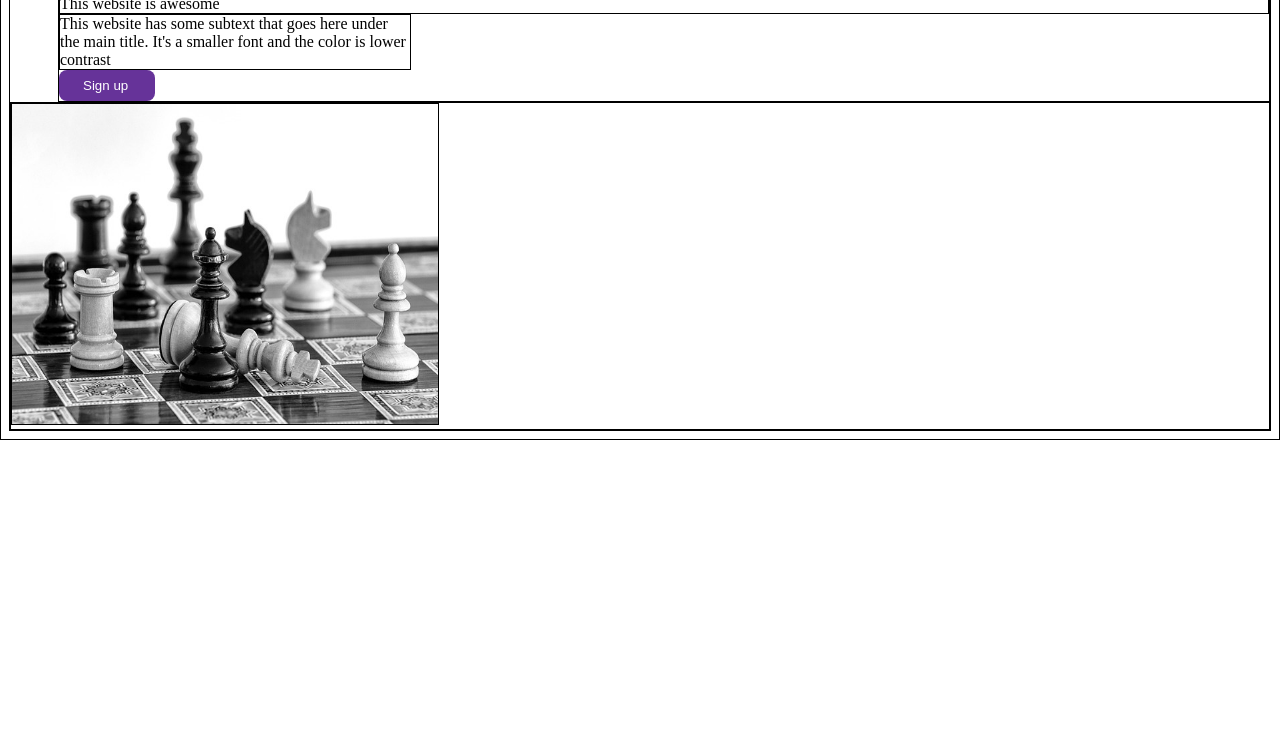
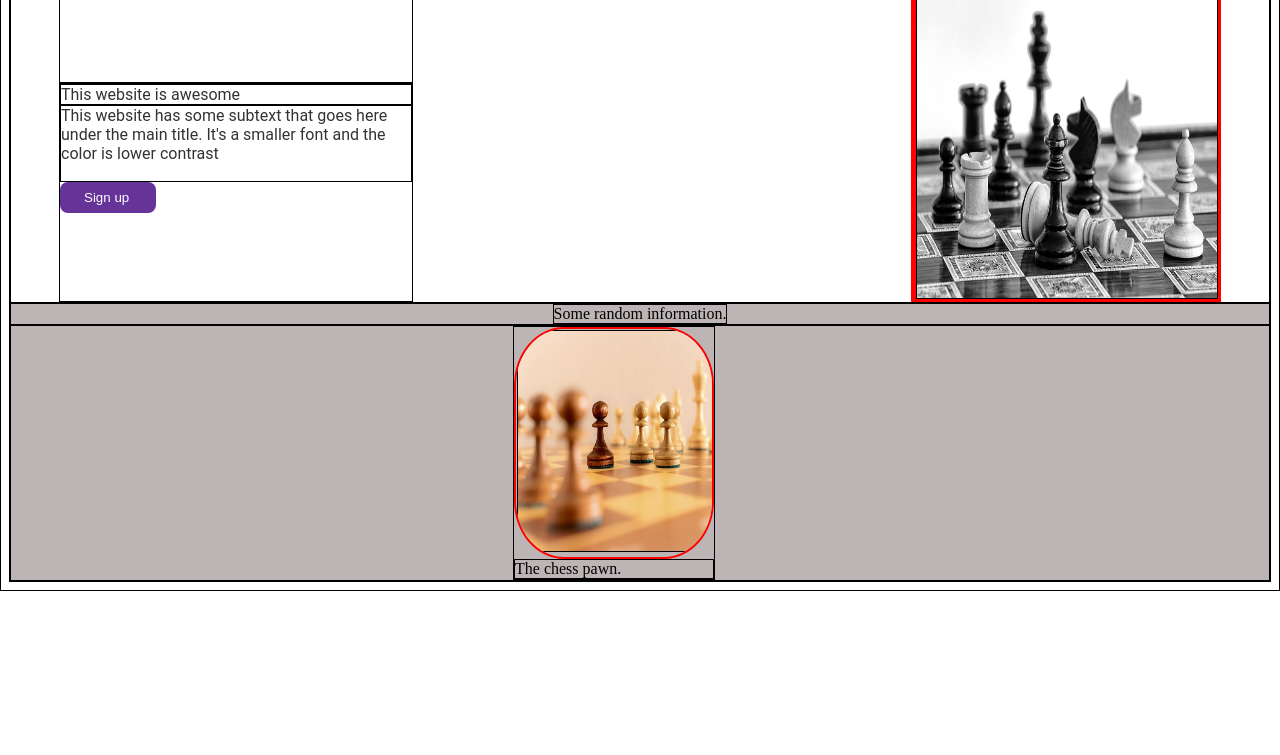
Before and after one commit to linhcoder0/landing-page, a plain HTML site: page index.html in a window 1280 px wide. Shown: the part 45-800 px from the top of the page. Drawn offline with Linux system fonts and the light colour scheme.

Commit message:
Add image

```diff
--- a/index.html
+++ b/index.html
@@ -1,3 +1,4 @@
+
 <!DOCTYPE html>
 <html lang="en">
     <head>
@@ -17,20 +18,30 @@
             </ul>
         </div>
 
-        <div class="body0"></div>
-        <div class="body1">
-            <div class="header2">
-                This website is awesome
-            </div>
-            <div class="text">
-                This website has some subtext that goes here under the main title. It's a smaller font and the color is lower contrast
-            </div>
-            <button class = "button">Sign up</button>
+        <div class="container">
+            <div class="body1">
+                <div class = "headerA">
+                <div class="header2"></div>This website is awesome</div>
+                <div class="text">This website has some subtext that goes here under the main title. It's a smaller font and the color is lower contrast</div>
+                <button class = "button">Sign up</button>
+                </div>
+                <div class="chessimg">
+                    <img src = "images/chess2.jpg" alt = "chess" height = "300" width = "300px">
+                </div>
             </div>
         </div>
-        <div class="chessimg">
-            <img src = "images/chess2.jpg" alt = "chess" height = "320" width = "426px">
+
+        <div class = "container2">
+            <div class = "headerB">Some random information.</div>
         </div>
 
+        <div class = "container2">
+            <div class = "containerB">
+                <div class = "imgcontainer">
+                <img src="./images/chess-pawn.jpg" alt="chess pawn" width = "220" height="220">
+            </div>
+                <div class="text">The chess pawn.</div>
+            </div>
+        </div>
     </body>
 </html>
--- a/style.css
+++ b/style.css
@@ -2,6 +2,8 @@
   border:1px solid black;
 
 }
+
+
 
 a {
   display:flex;
@@ -35,17 +37,20 @@ a {
 .body1{
   display:flex;
   flex-direction: column;
-    margin-left:48px;
+  justify-content:center;
+  margin:0;
+  padding:0;
 
+  /* width:300px; */
+} */
 
-} */
 
 .header2{
   display:flex;
     flex-flow: row wrap;
-    flex-basis:300px;
+  /* flex-basis:300px; */
   font-size:32px;
-    max-width:300px;
+  /* max-width:300px; */
   min-height:auto;
   margin:0;
   flex:1;
@@ -56,8 +61,9 @@ a {
   flex-flow: row wrap;
   flex-basis:350px;
   max-width:350px;
-    min-height:auto;
+  max-height:75px;
   flex:1;
+
 }
 
 .button{
@@ -70,13 +76,53 @@ a {
   width:96px;
 }
 
-.image{
-    display:flex;
+.chessimg{
+  display:inline-block;
+  width:300px;
+  height:300px;
+  border:5px solid red;
 }
 
-.body0{
-    display:flex;
-    justify-content:center;
-    align-content:center
+.container{
+  font-family: Roboto, sans-serif;
+  margin: 0;
+  color: #333;
+  /* I'll give you this one for free lol */
+  display: flex;
+  flex-flow:row wrap;
+  justify-content:space-between;
+  padding: 0 48px;
 }
 /* part 1 */
+
+.container2{
+  flex-basis:auto;
+  display:flex;
+  /* flex-direction: column;  */
+  justify-content: center;
+  align-items: center;
+  background-color: #bdb5b5;
+}
+
+.container2 .headerB{
+  justify-content: center;
+  align-items: center;
+}
+
+.containerB{
+  width:200px;
+  align-self:flex-start;
+  text-align: center;
+  margin-right: 52px;
+}
+
+.imgcontainer{
+  border:2px solid red;
+  border-radius: 25%;
+  padding: 1px;
+  overflow: hidden;
+}
+.container2 .text{
+  flex: 1 1 auto;
+
+}
```
Also changed, not shown: images/chess-pawn.jpg (added). Lines whose indentation alone changed are shown as unchanged.
